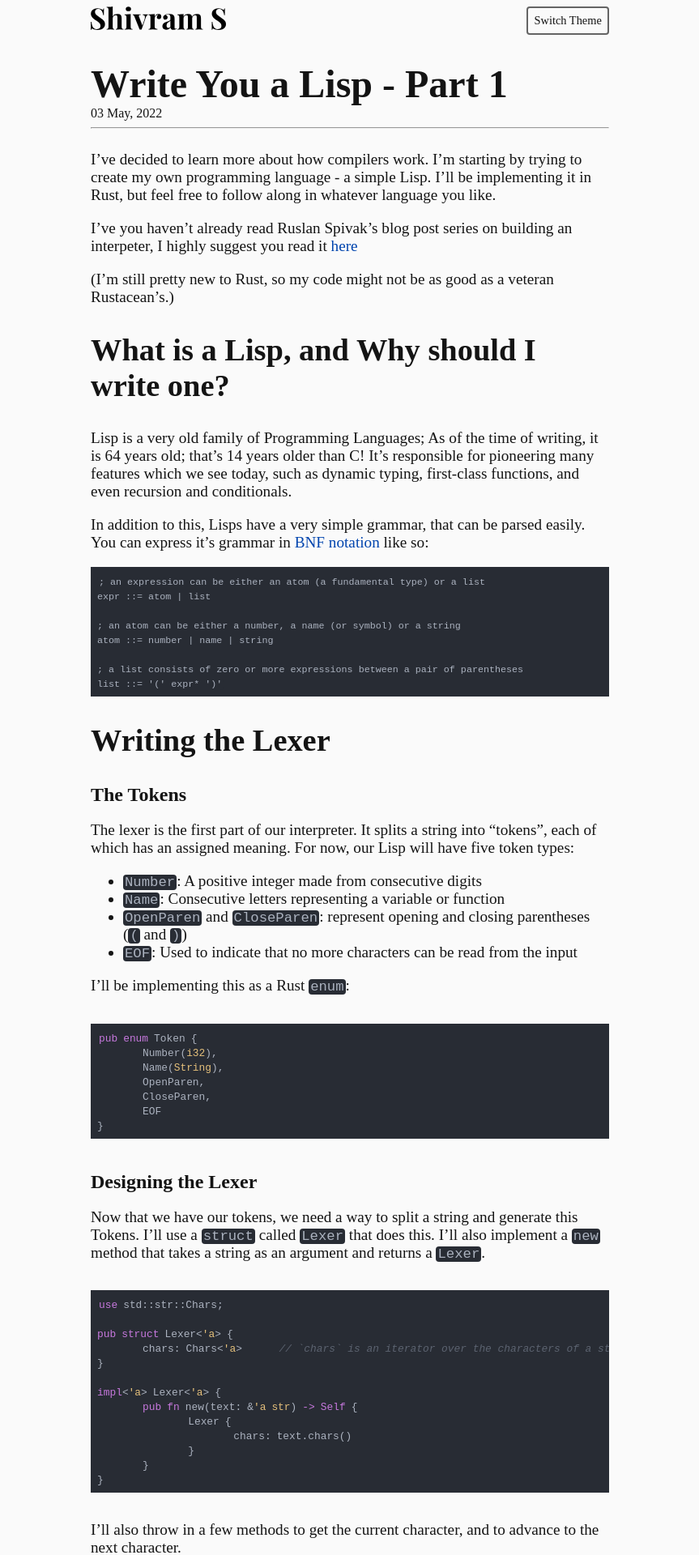
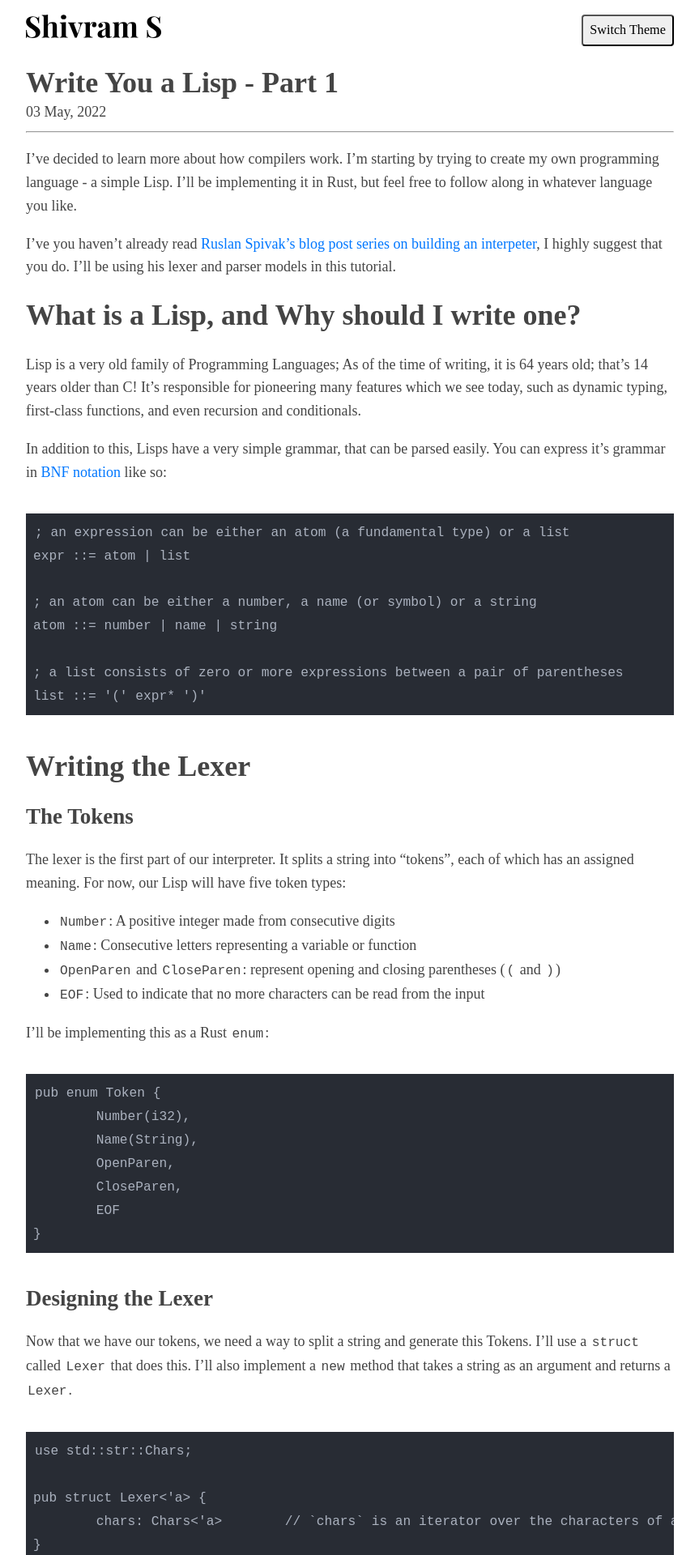
Before and after one commit to shivrm/old-site, a Jekyll site: the page built from _blog/lisp1.md, in a window 1280 px wide. Shown: the top 1920 px of the page at 81% size, without its empty margins (208-1071 px from the left). Built offline with Jekyll 4.4.1, drawn with Linux system fonts in a browser that asks for light colours; some of the changed text lies outside the part shown.

Commit message:
Optimizations

````diff
--- a/_blog/lisp1.md
+++ b/_blog/lisp1.md
@@ -9,17 +9,15 @@ my own programming language - a simple Lisp. I'll be implementing it in Rust, bu
 free to follow along in whatever language you like.
 <!--more-->
 
-I've you haven't already read Ruslan Spivak's blog post series on building an interpeter,
-I highly suggest you read it [here](https://ruslanspivak.com/lsbasi-part1/ "Ruslan Spivak - Let's Build a Simple Interpreter, Part 1")
+I've you haven't already read [Ruslan Spivak's blog post series on building an interpeter](https://ruslanspivak.com/lsbasi-part1/ "Ruslan Spivak - Let's Build a Simple Interpreter, Part 1"), I highly suggest that you do. I'll be using his lexer and parser models in this tutorial.
 
-(I'm still pretty new to Rust, so my code might not be as good as a veteran Rustacean's.)
-## What is a Lisp, and Why should I write one?
+# What is a Lisp, and Why should I write one?
 
 Lisp is a very old family of Programming Languages; As of the time of writing, it is 64 years old; that's 14 years older than C! It's responsible for pioneering many features which we see today, such as dynamic typing, first-class functions, and even recursion and conditionals.
 
 In addition to this, Lisps have a very simple grammar, that can be parsed easily. You can express it's grammar in [BNF notation](Ahttps://en.wikipedia.org/wiki/Backus–Naur_form) like so:
 
-```bnf
+```
 ; an expression can be either an atom (a fundamental type) or a list
 expr ::= atom | list
 
@@ -30,9 +28,9 @@ atom ::= number | name | string
 list ::= '(' expr* ')'
 ```
 
-## Writing the Lexer
+# Writing the Lexer
 
-### The Tokens
+## The Tokens
 
 The lexer is the first part of our interpreter. It splits a string into "tokens", each of which has an assigned meaning. For now, our Lisp will have five token types:
  - `Number`: A positive integer made from consecutive digits
@@ -41,7 +39,7 @@ The lexer is the first part of our interpreter. It splits a string into "tokens"
  - `EOF`: Used to indicate that no more characters can be read from the input
 
 I'll be implementing this as a Rust `enum`:
-```rust
+```
 pub enum Token {
 	Number(i32),
 	Name(String),
@@ -51,11 +49,11 @@ pub enum Token {
 }
 ```
 
-### Designing the Lexer
+## Designing the Lexer
 
 Now that we have our tokens, we need a way to split a string and generate this Tokens. I'll use a `struct` called `Lexer` that does this. I'll also implement a `new` method that takes a string as an argument and returns a `Lexer`.
 
-```rust
+```
 use std::str::Chars;
 
 pub struct Lexer<'a> {
@@ -73,7 +71,7 @@ impl<'a> Lexer<'a> {
 
 I'll also throw in a few methods to get the current character, and to advance to the next character.
 
-```rust
+```
 // Inside the impl<'a> Lexer<'a>
 
 #[inline]
@@ -87,7 +85,7 @@ fn advance(&mut self) -> Option<char> {
 }
 ```
 
-### Getting the next token
+## Getting the next token
 
 Even though we have the basic structure, we still need a way to get the next token from our lexer. Let's implement a `next_token` method that:
  - Skips the current char if it's whitespace
@@ -96,7 +94,7 @@ Even though we have the basic structure, we still need a way to get the next tok
  - Handles opening and closing parentheses
  - Throws an error if any other token is encountered
 
-```rust
+```
 // Inside the impl<'a> Lexer<'a>
 
 pub fn next_token(&mut self) -> Token {
@@ -129,11 +127,11 @@ pub fn next_token(&mut self) -> Token {
 }
 ```
 
-### Explanation
+## Explanation
 
 Some of this might be a bit confusing if you're unfamiliar with Rust. I'll try explaining a bit:
 
-```rust
+```
 if let Some(c) = self.current_char() {
     ...
 }
@@ -143,18 +141,18 @@ if let Some(c) = self.current_char() {
 
 Here we are checking if it returns a value of the form `Some(c)`. We only check for the various token types if a character exists. Otherwise we return the `EOF` token.
 
-```rust
+```
 else {
 	Token::EOF
 }
 ```
 The code also contains some statements without a terminating semicolon. Rust returns the value of these statements implicitly.
 
-### Reading Numbers and Names
+## Reading Numbers and Names
 
 You might have noticed that I've used two undefined methods, `read_number` and `read_name` inside the `next_token` method. These are used to read a number and a name respectively from the input.
 
-```rust
+```
 // Inside the impl<'a> Lexer<'a>
 
 fn read_number(&mut self) -> i32 {
@@ -185,10 +183,10 @@ We use `while let` pattern-matching here to loop while the character matches a c
 
 The `parse` method is also used on `num_as_string` to convert it into a 32-bit signed integer (`i32`)
 
-### Testing the Lexer
+## Testing the Lexer
 
 With that, our lexer is complete. Now it's time to test it. Here's some driver code I wrote to test it:
-```rust
+```
 fn main() {
 	let mut l = Lexer::new("(println 1 2)");
 
@@ -199,7 +197,7 @@ fn main() {
 ```
 
 If you're following along in Rust, you'll need to derive the `Debug` trait for the Token enum like so:
-```rust
+```
 #[derive(Debug)]
 enum Token {
 	...
@@ -207,7 +205,7 @@ enum Token {
 ```
 
 And then, on compiling and running the program, you should see
-```rust
+```
 OpenParen
 Name("println")
 Number(1)
--- a/_config.yml
+++ b/_config.yml
@@ -1,9 +1,9 @@
 markdown: kramdown
-highlighter: rouge
+highlighter: none
 
 kramdown:
   input: GFM
-  syntax_highlighter: rouge
+  syntax_highlighter: none
 
 url: https://shivram.ml
 permalink: /blog/:title
--- a/_layouts/default.html
+++ b/_layouts/default.html
@@ -7,12 +7,12 @@
     <meta name="viewport" content="width=device-width, initial-scale=1">
 
     {% if page.title %}
-        <meta property="og:title" content="{{ page.title }}" property="og:title">
-        <meta name="og:url" content="{{ page.url|remove:'index.html' }}">
+    <meta property="og:title" content="{{ page.title }}" property="og:title">
+    <meta name="og:url" content="{{ page.url|remove:'index.html' }}">
     {% endif %}
 
-    <meta proprerty="og:description" content="{{ page.content | split:'<!--more-->' | first }}">
-    <meta name="description" content="{{ page.content | split:'<!--more-->' | first }}">
+    <meta proprerty="og:description" content="{{ page.content | split:'<!--more-->' | first | strip_html }}">
+    <meta name="description" content="{{ page.content | split:'<!--more-->' | first | strip_html }}">
 
     <link rel="icon" type="image/svg+xml" href="{{site.url}}/assets/favicon.svg">
     <link rel="stylesheet" href="{{site.url}}/assets/style.css">
@@ -29,11 +29,12 @@
 <body>
 
     <header>
-        <div id="header">
-            <a href="{{site.url}}"><img src="{{site.url}}/assets/shivram.svg" alt="Shivram S" id="logo"></a>
-            <button id="switch-theme" onclick="switchTheme()" hidden>Switch Theme</button>
-        </div>
+        <a href="{{site.url}}"><img src="{{site.url}}/assets/shivram.svg" alt="Shivram S" id="logo"></a>
+        <button id="switch-theme" onclick="switchTheme()" hidden>Switch Theme</button>
+    </header>
 
+
+    <main>
         {% if page.title or page.metadata %}
         <div id="metadata">
             {% if page.title %}
@@ -48,10 +49,7 @@
         </div>
         <hr>
         {% endif %}
-    </header>
 
-
-    <main>
         {{ content }}
     </main>
 
@@ -62,8 +60,7 @@
             <li><a href="{{site.url}}/blog">Blog</a></li>
         </ul>
         <p id="copyright">
-            &copy; Shivram S 2022
-        </p>
+            &copy; 2022 Shivram S</p>
     </footer>
 
 </body>
@@ -72,8 +69,6 @@
     let darkTheme = window.matchMedia('(prefers-color-scheme: dark)').matches;
     document.body.classList.add(darkTheme ? "dark" : "light");
 
-    console.log("%c I was expecting you :)", "font-family: serif; font-size: 3em");
-
     function switchTheme() {
         document.body.classList.toggle("light");
         document.body.classList.toggle("dark");
--- a/assets/style.css
+++ b/assets/style.css
@@ -1,64 +1,70 @@
-* {font-family: serif;}
-
 body {
-    display: flex;
-    flex-direction: column;
-    align-items: center;
-    transition: 0.1s;
-    font-size: 1em;
+    max-width: 800px;
+    margin: auto;
+    font-family: serif;
+    line-height: 1.6;
+    font-size: 18px;
+    padding: 1em 3%;
 }
 
-body > * {width: clamp(10em, 40em, 80%);}
-
-#header {display: flex;}
-#title {
-    font-size: 3em;
-    margin-bottom: 0;
+header {
+    display: flex;
 }
 
 .light {
-    background-color: #fafafa;
-    color: #141414;
-    --link: #0044ae;
+    color: #444;
 }
 
 .dark {
-    background-color: #16161a;
-    color: #dcdcdc;
-    --link: #6caeda;
+    background-color: #222;
+    color: #ddd;
 }
 
-p, li, dl {font-size: 1.2rem;}
-#logo {height: 1.8em;}
-.dark #logo {filter: invert(1);}
-blockquote {
-    border-left: 4px solid #646464;
-    margin-left: 1em;
-    padding: 0.5em 1em;
-    background-color: #64646410;
+#logo {
+    height: 1.8rem;
 }
 
-h2 {font-size: 2.4em;}
-h3 {font-size: 1.5em; margin-bottom: 0;}
+.dark #logo, .dark #switch-theme {
+    filter: invert(1);
+}
+
+h1,
+h2,
+h3 {
+    line-height: 1.2
+}
+
+a,
+a:visited,
+a:hover,
+a:active {
+    color: #07f;
+    text-decoration: none;
+}
+
+#title {
+    margin-bottom: 0
+}
+
+main img {
+    display: block;
+    max-width: 100%;
+    margin: auto
+}
+
+main pre {
+    overflow: auto
+}
 
 #switch-theme {
-    background-color: inherit;
-    color: inherit;
-
-    border: 2px solid #646464;
     border-radius: 4px;
 
+    font-family: serif;
     margin-left: auto;
     padding: 0.5em;
 
     font-size: 0.9em;
 }
-
-a:link, a:visited {
-    text-decoration: none;
-    color: var(--link);
-}
-
 
 #socials {
     display: flex;
@@ -78,15 +84,15 @@ a:link, a:visited {
 .highlight {
     overflow: auto;
 }
-code, code * {font-family: monospace;}
+
 code {
     font-size: 0.9em;
     padding: 0 2px;
-    border-radius: 4px;
 }
+
 pre {
     padding: 0.5em;
+    overflow-x: scroll;
+    background: #282c34;
+    color: #abb2bf;
 }
-pre > code * {font-size: 1.1em;}
-
-pre,code{background:#282c34;color:#abb2bf}.hll{background:#282c34}.c{color:#5c6370;font-style:italic}.err{color:#960050;background-color:#1e0010}.k{color:#c678dd}.l{color:#98c379}.n{color:#abb2bf}.o{color:#abb2bf}.p{color:#abb2bf}.cm{color:#5c6370;font-style:italic}.cp{color:#5c6370;font-style:italic}.c1{color:#5c6370;font-style:italic}.cs{color:#5c6370;font-style:italic}.ge{font-style:italic}.gs{font-weight:700}.kc{color:#c678dd}.kd{color:#c678dd}.kn{color:#c678dd}.kp{color:#c678dd}.kr{color:#c678dd}.kt{color:#c678dd}.ld{color:#98c379}.m{color:#d19a66}.s{color:#98c379}.na{color:#d19a66}.nb{color:#e5c07b}.nc{color:#e5c07b}.no{color:#e5c07b}.nd{color:#e5c07b}.ni{color:#e5c07b}.ne{color:#e5c07b}.nf{color:#abb2bf}.nl{color:#e5c07b}.nn{color:#abb2bf}.nx{color:#abb2bf}.py{color:#e5c07b}.nt{color:#e06c75}.nv{color:#e5c07b}.ow{font-weight:700}.w{color:#f8f8f2}.mf{color:#d19a66}.mh{color:#d19a66}.mi{color:#d19a66}.mo{color:#d19a66}.sb{color:#98c379}.sc{color:#98c379}.sd{color:#98c379}.s2{color:#98c379}.se{color:#98c379}.sh{color:#98c379}.si{color:#98c379}.sx{color:#98c379}.sr{color:#56b6c2}.s1{color:#98c379}.ss{color:#56b6c2}.bp{color:#e5c07b}.vc{color:#e5c07b}.vg{color:#e5c07b}.vi{color:#e06c75}.il{color:#d19a66}.gu{color:#75715e}.gd{color:#f92672}.gi{color:#a6e22e}
````
Also changed, not shown: index.md (+15 -16 lines).
